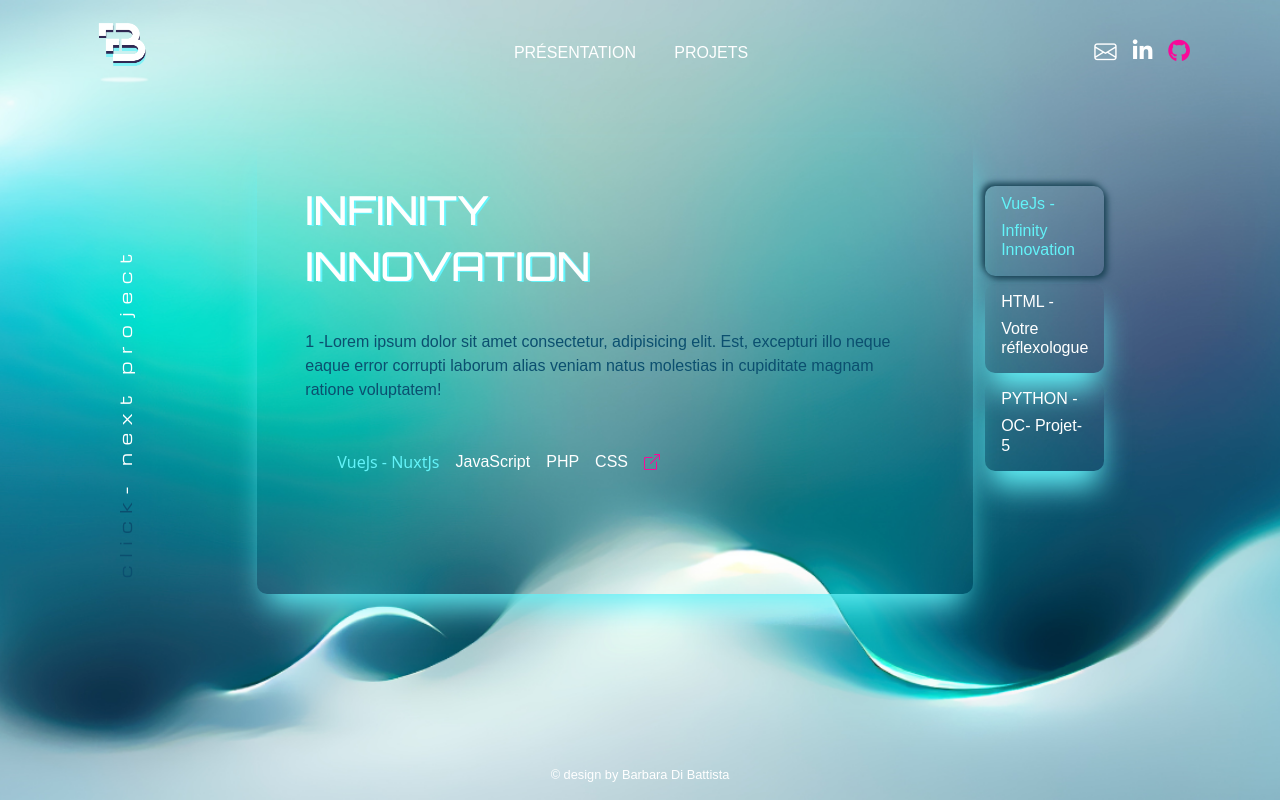
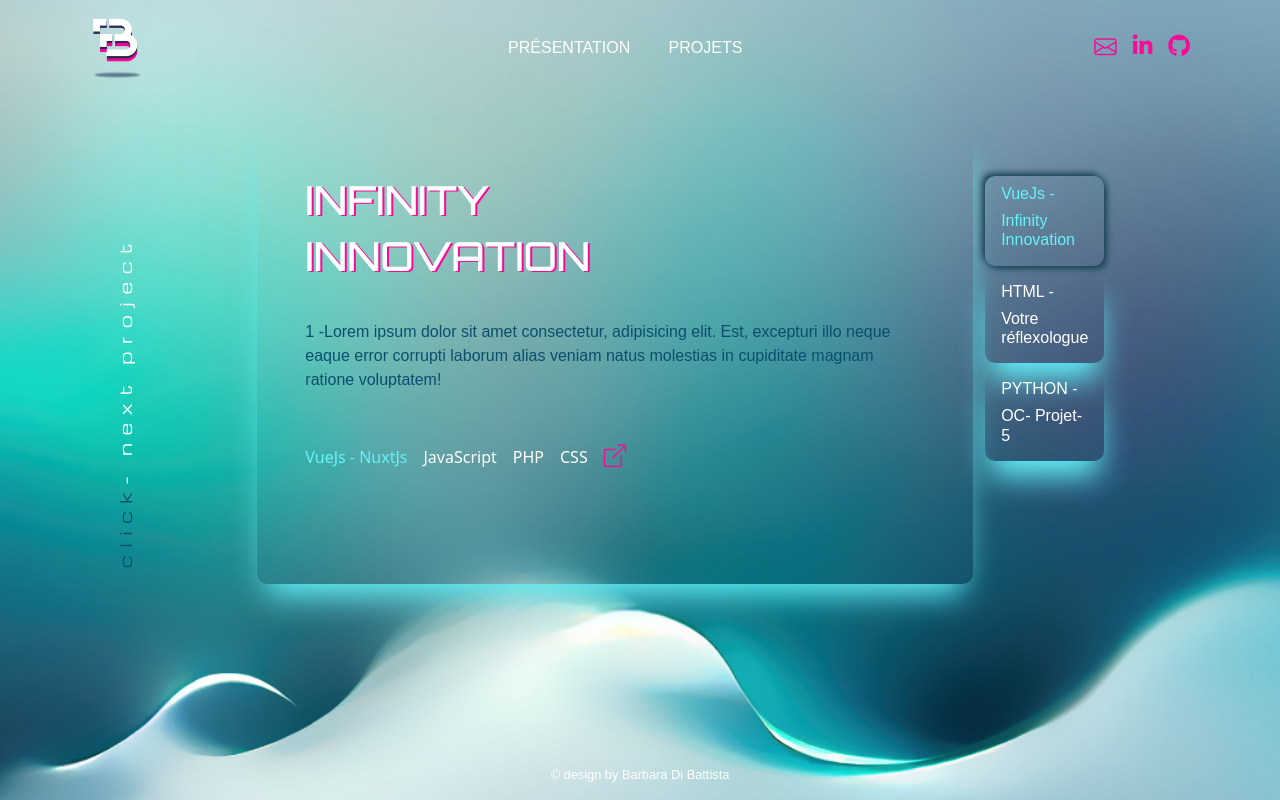
Before and after one commit to dibattista/di-battista-barbara-public, a Flask app: page /projets in a window 1280 px wide. Run offline with Flask 3, Linux system fonts and the light colour scheme; some libraries are stand-ins or nearby versions; some web fonts are replaced.

Commit message:
add somme nice css design harmonie

```diff
--- a/static/css/style.css
+++ b/static/css/style.css
@@ -18,8 +18,7 @@ html {
 /* Custom properties/ CSS variables */
 :root {
   --main-color: 11,79,111;
-  /* --second-color: #DCAAA0; */
-  --second-color: #F80A99;
+  --second-color: 248,10,153;
   --main-highlight-color: #63f3f9;
   --gradient-scroll : linear-gradient(0deg, rgba(34,193,195,1) 0%, rgba(253,187,45,1) 100%);
 }
@@ -29,10 +28,15 @@ li > a {
 	color: #fff !important;
 }
 
+li {
+  color: #fff !important;
+}
+
 ul {
     list-style: none;
     display: flex;
     margin-bottom: 0 !important;
+    padding: 0 !important;
 }
 
 p, .p-2 {
@@ -75,8 +79,10 @@ a {
   font-size: 1.4em;
 }
 
+.fa-linkedin-in-color,
+.bi-envelope-color,
 .i-github-color {
-  color: var(--second-color);
+  color: rgb(var(--second-color));
 }
 .nav-link:hover .i-github-color {
   color: var(--main-highlight-color) !important;
@@ -86,7 +92,7 @@ a {
   color: var(--main-highlight-color) !important;
 }
 
-.nav-link:hover {
+.nav-link:hover .bi-envelope {
 	color: var(--main-highlight-color) !important;
 }
 
@@ -136,13 +142,13 @@ footer{
 
 /* div center */
 .h1-span-color-letter-d {
- color: var(--main-highlight-color);
+  color: rgb(var(--second-color));
 }
 .h1-span-color-letter-b {
-  color: rgb(var(--main-color));
+  color: #fff;
  }
 .h1-span-color2-letter {
-  color: var(--second-color);
+  color: rgb(var(--main-color));
 }
 
 .div-span-strength-color {
@@ -152,7 +158,7 @@ footer{
 
 /* div right index */
 .button-cv {
-  border: var(--second-color) solid 1px !important;
+  border: rgb(var(--second-color)) solid 1px !important;
   box-shadow: rgb(99, 243, 249) 0px 20px 30px -10px;
   background-color: rgba(var(--main-color), 0.8) !important;
   --bs-btn-line-height: 0.5 !important;
@@ -163,8 +169,12 @@ footer{
   background-color: var(--main-highlight-color) !important;
 }
 
+.bi-download:hover {
+  color: rgb(var(--second-color));
+}
+
 .bi-download {
-  color: var(--second-color);
+  color: #fff;
 }
 
 .p-about-word-color {
@@ -175,22 +185,23 @@ footer{
 
 /* PAGE PROJETS */
 
-.h1-projet-1 {
+.h1-projet {
   color: #fff !important;
+  text-shadow: 2px 1px rgb(var(--second-color));
 }
-.p-projet-1 {
+.p-projet {
   color: rgb(var(--main-color)) !important;
 }
 
 .i-highlight-color {
-  color: var(--second-color) !important;
+  color: rgb(var(--second-color)) !important;
 }
+a:hover .i-highlight-color {
+  color: var(--main-highlight-color) !important;
+}
+
 .project-span-color-vertical {
   color: rgb(var(--main-color));
-}
-
-a:hover .bi-box-arrow-up-right {
-  color: var(--main-highlight-color) !important;
 }
 
 .number-tab-project {
--- a/templates/base.html
+++ b/templates/base.html
@@ -43,7 +43,7 @@
           <!-- Navbar -->
           <nav class="navbar navbar-dark navbar-expand-lg">
                 <a class="navbar-brand" href="{{ url_for('index')}}">
-                  <img class="img-navbar-brand" src="{{url_for('static', filename='/images/logo-bdb.png')}}" width="80" height="80" alt=''>
+                  <img class="img-navbar-brand" src="{{url_for('static', filename='/images/logo-bdb.png')}}" width="70" height="70" alt=''>
                 </a>
 
                 <!-- Toggle button -->
@@ -80,14 +80,14 @@
                     <ul class="nav navbar-nav align-items-center custom-social-nav">
                         <li class="nav-item me-4 me-lg-0">
                             <a class="nav-link" href="mailto: barbaradibattista@yahoo.fr">
-                                <i class="bi bi-envelope i-size-custom"></i>
+                                <i class="bi bi-envelope bi-envelope-color i-size-custom"></i>
                             </a>
                         </li>
                         <li class="nav-item me-4 me-lg-0">
                             <a class="nav-link"
                             href="https://www.linkedin.com/in/barbara-di-battista-710521b3/"
                             target="_blank">
-                                <i class="fab fa-linkedin-in text-white i-size-custom"></i>
+                                <i class="fab fa-linkedin-in fa-linkedin-in-color i-size-custom"></i>
                             </a>
                         </li>
                         <li class="nav-item me-3 me-lg-0">
@@ -132,14 +132,6 @@
           document.querySelector(".background-blur").classList.remove("background-blur");
         }
       });
-      // change logo in project page
-        if (window.history) {
-          var pageUrl = window.location.href;
-          if(pageUrl === 'http://127.0.0.1:5000/projets') {
-            console.log('ICI')
-            document.querySelector(".img-navbar-brand").src = "{{url_for('static', filename='/images/logo-project1-bdb.png')}}";
-          }
-        }
     </script>
   </body>
 </html>
--- a/templates/projets.html
+++ b/templates/projets.html
@@ -61,63 +61,63 @@
                 <!-- Tab content project -->
                 <div class="tab-content" id="myTabContent">
                   <div class="tab-pane fade show active" id="content-link1" role="tabpanel" aria-labelledby="content-link1-tab">
-                    <h1 class="h1-projet-1">INFINITY</h1>
-                    <h1 class="h1-projet-1">INNOVATION</h1>
+                    <h1 class="h1-projet">INFINITY</h1>
+                    <h1 class="h1-projet">INNOVATION</h1>
                     <div class="row space-row-2"></div>
-                    <P class="p-projet-1">1 -Lorem ipsum dolor sit amet consectetur, adipisicing elit.
+                    <P class="p-projet">1 -Lorem ipsum dolor sit amet consectetur, adipisicing elit.
                       Est, excepturi illo neque eaque error corrupti laborum alias
                       veniam natus molestias in cupiditate magnam ratione voluptatem!
                     </P>
                     <div class="row space-row-2"></div>
-                    <ul>
+                    <ul class="d-flex justify-content align-items-center">
                       <li class="pe-3"><span class="div-span-strength-color">VueJs - NuxtJs</span></li>
-                      <li class="pe-3"><p>JavaScript</p></li>
-                      <li class="pe-3"><p>PHP</p></li>
-                      <li class="pe-3"><p>CSS</p></li>
+                      <li class="pe-3">JavaScript</li>
+                      <li class="pe-3">PHP</li>
+                      <li class="pe-3">CSS</li>
                       <li>
                         <a href="https://www.infinity-innovation.fr" target="_blank">
-                          <i class="bi bi-box-arrow-up-right i-highlight-color"></i>
+                          <i class="bi bi-box-arrow-up-right i-highlight-color i-size-custom"></i>
                         </a>
                       </li>
                     </ul>
                   </div>
                   <div class="tab-pane fade" id="content-link2" role="tabpanel" aria-labelledby="content-link2-tab">
-                    <h1 class="h1-projet-1">VOTRE</h1>
-                    <h1 class="h1-projet-1">RÉFLEXOLOGUE</h1>
+                    <h1 class="h1-projet">VOTRE</h1>
+                    <h1 class="h1-projet">RÉFLEXOLOGUE</h1>
                     <div class="row space-row-2"></div>
-                    <P class="p-projet-1">1 -Lorem ipsum dolor sit amet consectetur, adipisicing elit.
+                    <P class="p-projet">2 -Lorem ipsum dolor sit amet consectetur, adipisicing elit.
                       Est, excepturi illo neque eaque error corrupti laborum alias
                       veniam natus molestias in cupiditate magnam ratione voluptatem!
                     </P>
                     <div class="row space-row-2"></div>
-                    <ul>
+                    <ul class="d-flex justify-content align-items-center">
                       <li class="pe-3"><span class="div-span-strength-color">HTML</span></li>
-                      <li class="pe-3"><p>JavaScript</p></li>
-                      <li class="pe-3"><p>PHP</p></li>
-                      <li class="pe-3"><p>CSS</p></li>
+                      <li class="pe-3">JavaScript</li>
+                      <li class="pe-3">PHP</li>
+                      <li class="pe-3">CSS</li>
                       <li>
                         <a href="https://www.votre-reflexologue.com/" target="_blank">
-                          <i class="bi bi-box-arrow-up-right i-highlight-color"></i>
+                          <i class="bi bi-box-arrow-up-right i-highlight-color i-size-custom"></i>
                         </a>
                       </li>
                     </ul>
                   </div>
                   <div class="tab-pane fade" id="content-link3" role="tabpanel" aria-labelledby="content-link3-tab">
-                    <h1 class="h1-projet-1">OC</h1>
-                    <h1 class="h1-projet-1">Projet-5</h1>
-                    <P class="p-projet-1">1 -Lorem ipsum dolor sit amet consectetur, adipisicing elit.
+                    <h1 class="h1-projet">OC</h1>
+                    <h1 class="h1-projet">Projet-5</h1>
+                    <P class="p-projet">3 -Lorem ipsum dolor sit amet consectetur, adipisicing elit.
                       Est, excepturi illo neque eaque error corrupti laborum alias
                       veniam natus molestias in cupiditate magnam ratione voluptatem!
                     </P>
                     <div class="row space-row-2"></div>
-                    <ul>
+                    <ul class="d-flex justify-content align-items-center">
                       <li class="pe-3"><span class="div-span-strength-color">PYTHON</span></li>
-                      <li class="pe-3"><p>Sql</p></li>
-                      <li class="pe-3"><p>MySql</p></li>
-                      <li class="pe-3"><p>API - Open Food Facts</p></li>
+                      <li class="pe-3">Sql</li>
+                      <li class="pe-3">MySql</li>
+                      <li class="pe-3">API</li>
                       <li>
                         <a href="https://github.com/dibattista/OC_P5_OpenFoodFacts" target="_blank">
-                          <i class="bi bi-github i-highlight-color"></i>
+                          <i class="fab fa-github i-size-custom i-highlight-color"></i>
                         </a>
                       </li>
                     </ul>
```
Also changed, not shown: static/images/background-home-bdb.png, static/images/logo-bdb.png, static/images/logo-project1-bdb.png (deleted), 2 other files.
